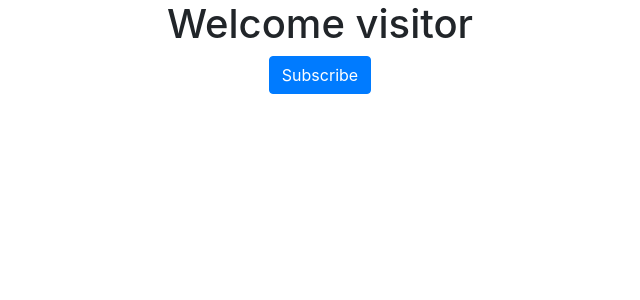
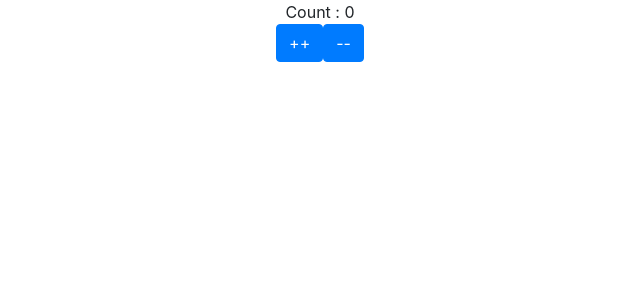
Before and after one commit to ADCPD/React-fondamental, a React (Create React App) app: page / in a window 1280 px wide. Shown: the top 300 px of the page, without its empty margins (320-960 px from the left). Built offline with nearby package versions, Linux system fonts and the light colour scheme.

Commit message:
setState() increment methode

```diff
--- a/src/App.js
+++ b/src/App.js
@@ -1,12 +1,12 @@
 import React, { Component } from 'react';
 import './App.css';
-import Message from './components/Message';
+import Counter from './components/Counter';
 
 class App extends Component {
   render() {
     return (
       <div className="App">
-         <Message />
+         <Counter />
       </div>
     );
  }
--- /dev/null
+++ b/src/components/Counter.jsx
@@ -0,0 +1,44 @@
+import React, {Component} from 'react';
+import { Button } from 'react-bootstrap';
+
+class Counter extends Component {
+
+    constructor(props) {
+        super(props)
+        this.state = {
+            count: 0
+        }
+    }
+
+    Increment() {
+        //this.state.count = this.state.count +1;
+        this.setState({
+            count : this.state.count +1
+        },() => {
+            console.log('Callback value', this.state.count);
+        });
+    }
+
+    Desincrement() {
+        //this.state.count = this.state.count -1;
+        this.setState({
+            count : this.state.count -1
+        },
+        () => {
+            console.log('Callback value', this.state.count);
+        }
+        );
+    }
+
+  render() {
+      return (
+      <div>
+          <div>Count : {this.state.count}</div>
+          <Button onClick={() => this.Increment()}>++</Button>
+          <Button onClick={() => this.Desincrement()}>--</Button>
+      </div>
+      );
+  }
+}
+
+export default Counter;
```
